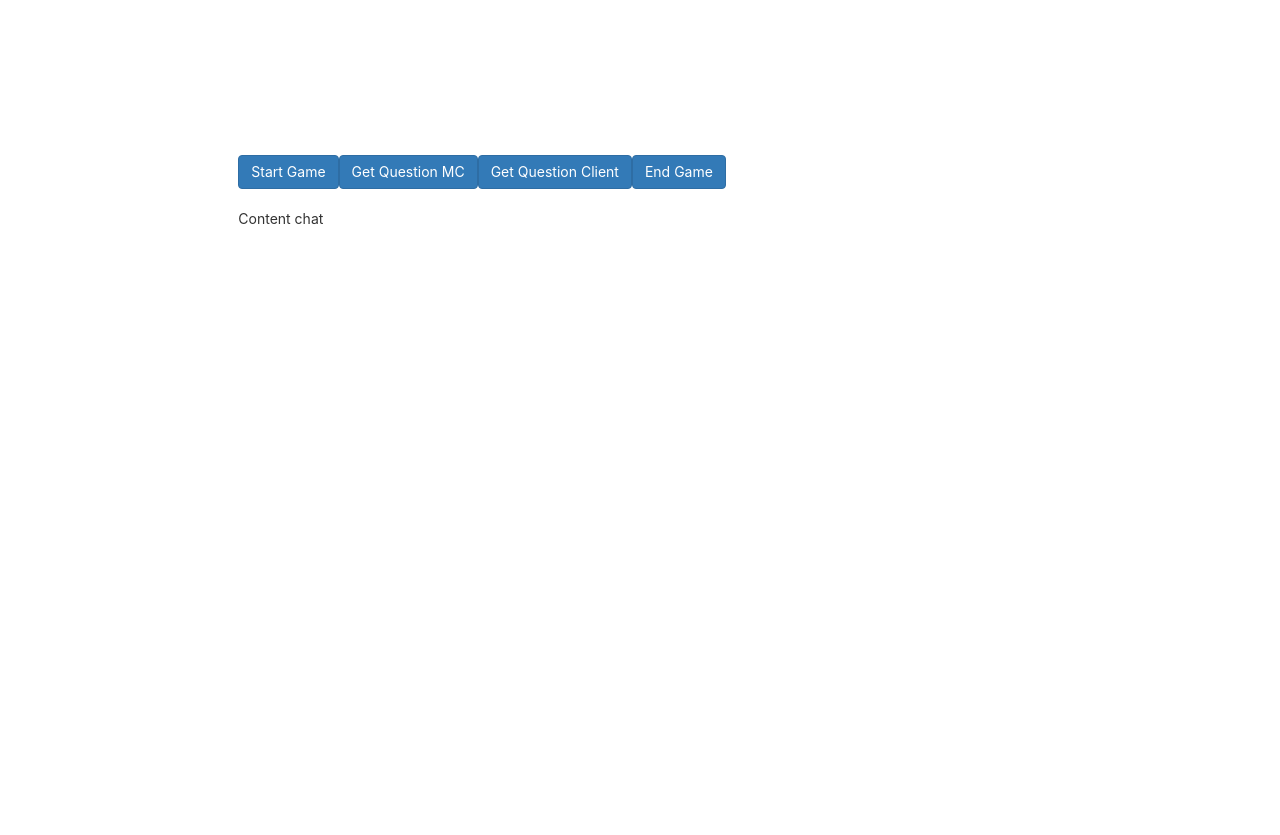
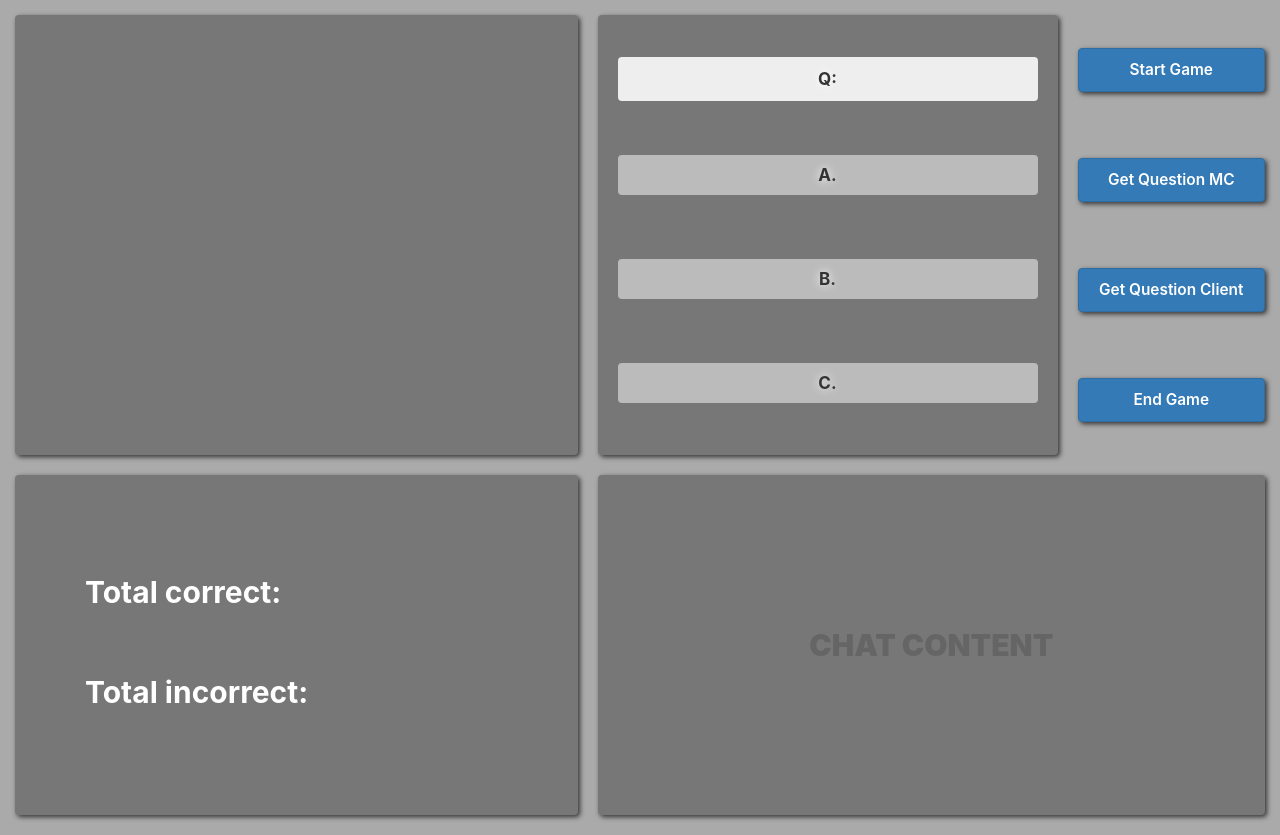
Before and after one commit to xuantan97/mc-web, a React (Create React App) app: page / in a window 1280 px wide. Before the commit the page ends 800 px from the top, so only its background shows below. Built offline with nearby package versions, Linux system fonts and the light colour scheme; no server answers.

Commit message:
update UI MC

```diff
--- a/src/Dashboard/Dashboard.js
+++ b/src/Dashboard/Dashboard.js
@@ -15,7 +15,7 @@ export default class Dashboard extends React.Component {
         this.handleChange = this.handleChange.bind(this);
         this.handleSubmit = this.handleSubmit.bind(this);
     }
-    socket = io("103.89.85.105:1235");
+     socket = io("103.89.85.105:1235");
     //socket = io("localhost:1235");
 
     componentDidMount() {
@@ -33,15 +33,16 @@ export default class Dashboard extends React.Component {
             .then(res => res.json())
             .then(response => {
                 console.log(response);
-                $('#summary-correct').html("Total correct: " + response.correct);
-                $('#summary-incorrect').html("Total Incorrect: " + response.incorrect);
+                $('#summary-correct').html(response.correct);
+                $('#summary-incorrect').html(response.incorrect);
             })
             .catch(error => console.log(error));
 
         });
 
         this.socket.on("SERVER_CHAT", (data) => {
-            $("#content").append("<div>"+ data[1] + ": "+ data[0] +"</div>")
+            $("#content").append("<div style='color:#ff0'>"+ data[1] + ": <span style='color:white'>"+ data[0] +"</span></div>");
+            $('#content').append("<style>#content:before{content:'' !important}</style>");
           });
     }
 
@@ -87,7 +88,7 @@ export default class Dashboard extends React.Component {
             $('#answer-A-area').html("A. " + response.body.A );
             $('#answer-B-area').html("B. " + response.body.B );
             $('#answer-C-area').html("C. " + response.body.C );
-            $('#correct-answer-area').html("Correct: " + response.answer);
+            // $('#correct-answer-area').html("Correct: " + response.answer);
 
             $('#summary-correct').html("");
             $('#summary-incorrect').html("");
@@ -121,26 +122,43 @@ export default class Dashboard extends React.Component {
 
     render() {
         return (
-            <div>
+            <div className="container-full">
                 <WebRTCVideo></WebRTCVideo>
-                <Button onClick={() => this.startGame()}>Start Game</Button>
-                <Button onClick={() => this.getQuestionMC()}>Get Question MC</Button>
-                <Button onClick={() => this.getQuestionClient()}>Get Question Client</Button>
-                <Button onClick={() => this.endGame()}>End Game</Button>
+                <div className="act">
+                    <Button onClick={() => this.startGame()}>Start Game</Button>
+                    <Button onClick={() => this.getQuestionMC()}>Get Question MC</Button>
+                    <Button onClick={() => this.getQuestionClient()}>Get Question Client</Button>
+                    <Button onClick={() => this.endGame()}>End Game</Button>
+                </div>
+               <div className="question">
+                    <div className="question-1">
+                            <div id="question-area">Q: </div>
+                            <div className="answer" id="answer-A-area">A. </div>
+                            <div className="answer" id="answer-B-area">B. </div>
+                            <div className="answer" id="answer-C-area">C. </div>
+                            {/* <div id="correct-answer-area"></div> */}
+                    </div>
+                </div>
+                <br/>
 
-                <div id="question-area"></div>
-                <div id="answer-A-area"></div>
-                <div id="answer-B-area"></div>
-                <div id="answer-C-area"></div>
-                <div id="correct-answer-area"></div>
-                <br/>
-                <div id="summary-correct"></div>
-                <div id="summary-incorrect"></div>
 
-                <div>
-                    <p>Content chat</p>
+                <div className="chat-content">
+                    {/* <p>Content chat</p> */}
                     <div id="content">
 
+                    </div>
+                </div>
+
+                <div className="summary">
+                    <div className="summary-1" style={{fontSize: '30px', fontWeight: '700'}}>
+                        <div>
+                            <label>Total correct: &emsp;</label>
+                            <span id="summary-correct" style={{float: 'right'}}></span>
+                        </div>
+                        <div>
+                            <label>Total incorrect: &emsp;</label>
+                            <span id="summary-incorrect" style={{float: 'right'}}></span>
+                        </div>
                     </div>
                 </div>
             </div>
--- a/src/index.css
+++ b/src/index.css
@@ -6,9 +6,214 @@ body {
     sans-serif;
   -webkit-font-smoothing: antialiased;
   -moz-osx-font-smoothing: grayscale;
+  background-color: #aaa;
 }
 
 code {
   font-family: source-code-pro, Menlo, Monaco, Consolas, "Courier New",
     monospace;
 }
+
+.col-sm-offset-2 {
+  padding: 0;
+  margin: 0;
+}
+
+.col-sm-8 {
+  width: 100%;
+}
+
+.container-full {
+  /* display: flex;
+  flex-direction: column;
+  justify-content: center;
+  align-items: center;
+  height: 100vh; */
+  height: 100vh;
+  /* background-color: #f92; */
+  /* background: transparent; */
+  display: grid;
+  grid-template-columns: 45% 40% 15%;
+  grid-template-rows: 55% 45%;
+  margin: 1.5rem 0;
+}
+
+video {
+  width: 100%;
+  height: 100%;
+  /* background-color: #ffedca; */
+  /* background: transparent; */
+  /* background: radial-gradient(circle, #777777, #7f7f7f, #888888, #909090, #999999); */
+  background-color: #777;
+  border-radius: 4px;
+  grid-column: 1;
+  grid-row: 1;
+  box-shadow: 2px 2px 5px rgba(0, 0, 0, 0.7);
+}
+
+.act {
+  display: flex;
+  flex-direction: column;
+  justify-content: space-around;
+  grid-column: 3;
+  grid-row: 1;
+}
+
+.question {
+  grid-column: 2;
+  grid-row: 1;
+  padding: 0 2rem;
+  /* background-color: aquamarine; */
+}
+
+.question-1 {
+  padding: 2rem;
+  background-color: #777;
+  height: 100%;
+  border-radius: 4px;
+  text-align: center;
+  font-size: 17px;
+  display: flex;
+  flex-direction: column;
+  justify-content: space-around;
+  font-weight: 700;
+  box-shadow: 2px 2px 5px rgba(0, 0, 0, 0.7);
+}
+
+#question-area {
+  background-color: #eee;
+  padding: 1rem;
+  border-radius: 4px;
+  text-shadow: 0 0 10px #fff;
+}
+
+.answer {
+  padding: 0.8rem;
+  background-color: #bbb;
+  margin: 1rem 0;
+  border-radius: 4px;
+  text-shadow: 0 0 10px #fff;
+}
+
+button {
+  padding: 10px !important;
+  font-size: 110% !important;
+  box-shadow: 2px 2px 5px rgba(0, 0, 0, 0.7);
+  font-weight: 600 !important;
+}
+
+.chat-content {
+  grid-column: 2 / span 2;
+  grid-row: 2;
+  padding-top: 2rem;
+  padding-left: 2rem;
+}
+
+#content {
+  width: 100%;
+  height: 100%;
+  border-radius: 4px;
+  background-color: #777;
+  color: #fff;
+  overflow-y: auto;
+  /* word-break:break-word; */
+  /* white-space: pre-wrap;
+  word-break: break-all; */
+  word-wrap: break-word;
+  box-shadow: 2px 2px 5px rgba(0, 0, 0, 0.7);
+  padding: 1.5rem;
+  font-size: 17px;
+  position: relative;
+  z-index: 100;
+}
+
+.summary {
+  grid-column: 1;
+  grid-row: 2;
+  padding-top: 2rem;
+}
+
+.summary-1 {
+  width: 100%;
+  height: 100%;
+  border-radius: 4px;
+  background-color: #777;
+  color: #fff;
+  box-shadow: 2px 2px 5px rgba(0, 0, 0, 0.7);
+  padding: 7rem;
+  font-size: 30px;
+  display: flex;
+  flex-direction: column;
+  justify-content: space-around;
+}
+
+#content::before {
+  content: 'CHAT CONTENT';
+  color: #555;
+  font-size: 30px;
+  font-weight: 1000;
+
+  opacity: 0.5;
+  position: absolute;
+  top: 50%;
+  left: 50%;
+  transform: translate(-50%, -50%);
+}
+
+/* width */
+::-webkit-scrollbar {
+  width: 20px;
+}
+
+/* Track */
+::-webkit-scrollbar-track {
+  box-shadow: inset 0 0 5px grey;
+  border-radius: 4px;
+}
+
+/* Handle */
+::-webkit-scrollbar-thumb {
+  background: #ddd;
+  border-radius: 4px;
+}
+
+/* Handle on hover */
+::-webkit-scrollbar-thumb:hover {
+  background: #aaa;
+}
+
+
+
+/* button {
+  width: 100%;
+  margin: 8px 0;
+  padding: 0.5rem;
+  border-color: #ffedca;
+  color: #ffedca;
+  box-shadow: 5px 5px 12px rgba(0, 0, 0, 0.5);
+  background-color: transparent;
+  transition: 0.2s ease;
+  font-size: 18px;
+}
+
+button:hover {
+  background-color: #ffedca;
+  color: #0f092e;
+  border-color: #ffedca;
+  transform: scale(1.01);
+  font-weight: 700;
+}
+
+button:focus {
+  border-color: #ffedca;
+  transform: scale(1.01);
+  box-shadow: 0 0 0 0.3rem rgba(255, 237, 202, 0.5);
+}
+
+button:active {
+  border-color: #ffedca !important;
+  transform: scale(1.01);
+  background-color: #ffedca !important;
+  color: #0f092e !important;
+  box-shadow: 0 0 0 0.3rem rgba(255, 237, 202, 0.5) !important;
+} */
```
